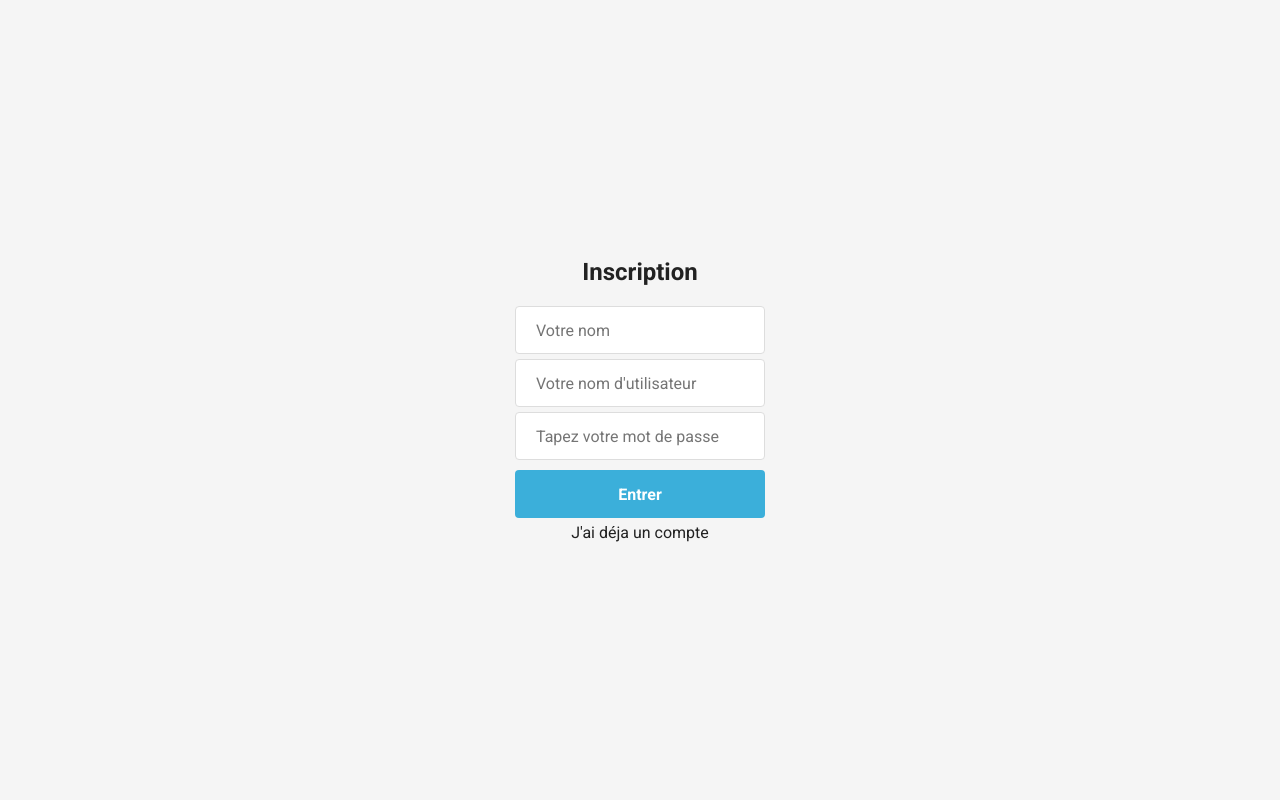
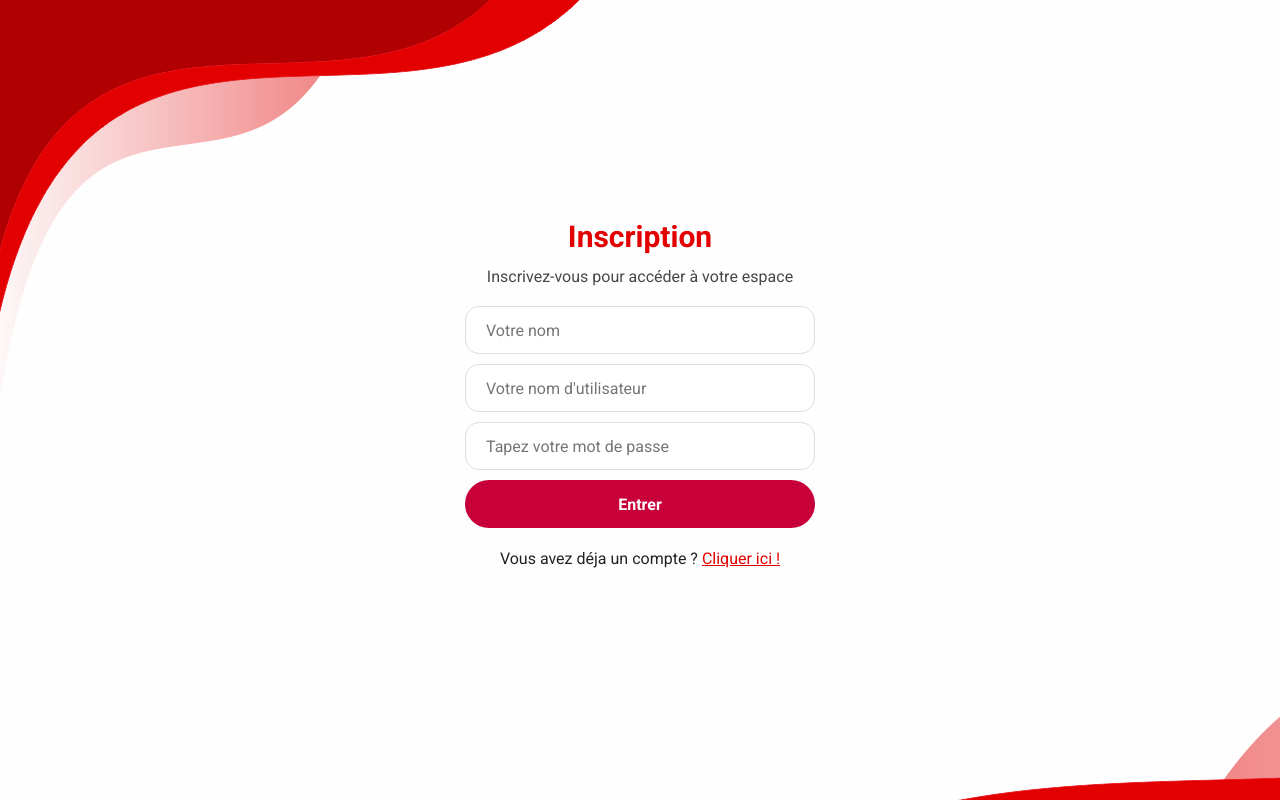
Before and after one commit to H1B0B0/Kurama-chat, a React (Create React App) app in the folder front/: page /signup in a window 1280 px wide. Built offline with nearby package versions, Linux system fonts and the light colour scheme; the HTML template or start-up script is replaced by a standard one.

Commit message:
Update sign in and sign up page styles.

```diff
--- a/front/src/pages/SignIn/styles.ts
+++ b/front/src/pages/SignIn/styles.ts
@@ -3,11 +3,12 @@ import { darken, lighten } from 'polished';
 
 export const Container = styled.div`
   height: 100%;
-  background-color: #f5f5f5;
+  background-image: url("bg.png");
   display: flex;
   justify-content: center;
   align-items: center;
   flex-direction: column;
+
 
   form {
     width: 100%;
@@ -21,7 +22,7 @@ export const Container = styled.div`
     h2 {
       align-self: center;
       color: #222;
-      color: #C70039;
+      color: #E20000;
       font-size: 30px;
       padding: 0.5rem;
 
@@ -36,7 +37,7 @@ export const Container = styled.div`
     h2 {
       align-self: center;
       color: #222;
-      color: #C70039;
+      color: #E20000;
       font-size: 30px;
       padding: 0.2rem;
     }
@@ -56,10 +57,7 @@ export const Container = styled.div`
       }
     }
 
-    h4{
-      color: red;
-      margin-top: ;
-    }
+
 
 
     button {
@@ -86,7 +84,7 @@ export const Container = styled.div`
     padding: 1rem;
 
     span{
-      color: #C70039;
+      color: #E20000;
       text-decoration: underline;
 
     }
--- a/front/src/pages/SignUp/index.tsx
+++ b/front/src/pages/SignUp/index.tsx
@@ -31,6 +31,7 @@ const SignUp: React.FC = () => {
     <Container>
       <form data-testid='login-form' onSubmit={handleSubmit}>
         <h2>Inscription</h2>
+        <p>Inscrivez-vous pour accéder à votre espace</p>
         <input
           type='text'
           placeholder='Votre nom'
@@ -51,7 +52,7 @@ const SignUp: React.FC = () => {
         />
         <button type='submit'>Entrer</button>
       </form>
-      <Link to='/'>J'ai déja un compte</Link>
+      <Link to='/'>Vous avez déja un compte ? <span>Cliquer ici !</span></Link>
     </Container>
   );
 };
--- a/front/src/pages/SignUp/styles.ts
+++ b/front/src/pages/SignUp/styles.ts
@@ -8,31 +8,61 @@ export const Container = styled.div`
   justify-content: center;
   align-items: center;
   flex-direction: column;
+  background-image: url("bg.png");
+
 
   form {
     width: 100%;
-    max-width: 250px;
+    max-width: 350px;
     display: flex;
     flex-direction: column;
+    background-color:
+
+
 
     h2 {
       align-self: center;
       color: #222;
+      color: #C70039;
+      font-size: 30px;
+      padding: 0.5rem;
+
+    }
+
+     p {
+      align-self: center;
+      color: #474749;
+      margin: 10px;
+    }
+
+    h2 {
+      align-self: center;
+      color: #222;
+      color: #E20000;
+      font-size: 30px;
+      padding: 0.2rem;
     }
 
     input {
-      margin-top: 20px;
+      margin-top: 10px;
       border: 1px solid #ddd;
-      border-radius: 4px;
+      border-radius: 14px;
       height: 48px;
       padding: 0 20px;
       font-size: 16px;
-      color: #666;
+      color: #66
 
       & + input {
         margin-top: 5px;
+
       }
     }
+
+    h4{
+      color: red;
+      margin-top: ;
+    }
+
 
     button {
       margin-top: 10px;
@@ -40,12 +70,13 @@ export const Container = styled.div`
       border-radius: 4px;
       height: 48px;
       font-size: 16px;
-      background: #3bafda;
+      background: #C70039;
       font-weight: bold;
       color: #fff;
+      border-radius: 30px;
 
       &:hover {
-        background-color: ${darken(0.08, '#3bafda')};
+        background-color: ${darken(0.08, '#C70039')};
       }
     }
   }
@@ -54,9 +85,18 @@ export const Container = styled.div`
     margin-top: 5px;
     text-decoration: none;
     color: #222;
+    padding: 1rem;
+
+    span{
+      color: #E20000;
+      text-decoration: underline;
+
+    }
+
 
     &:hover {
       color: ${lighten(0.08, '#222')};
     }
   }
+
 `;
```
Also changed, not shown: front/public/bg.png (added).
